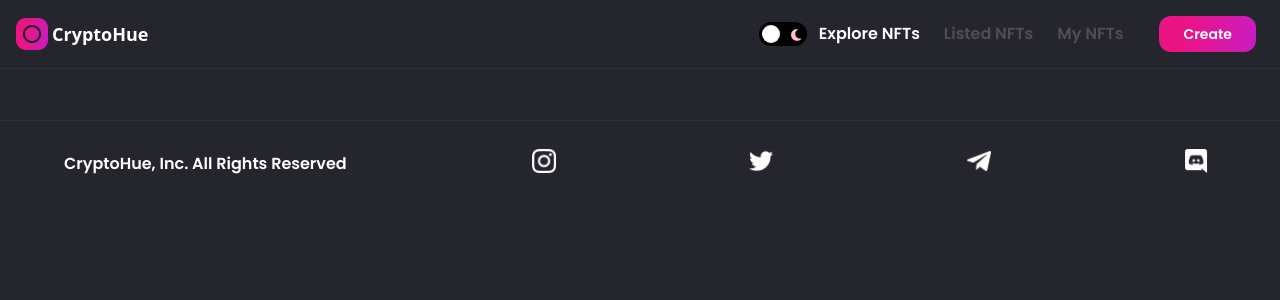
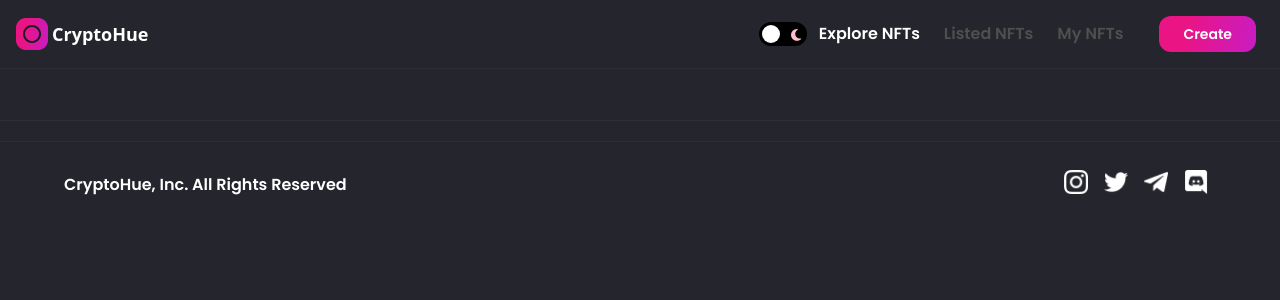
Before and after one commit to Jaumet91/nft-marketplace, a Next.js app: page / in a window 1280 px wide. Shown: the top 300 px of the page. Built offline with nearby package versions, Linux system fonts and the light colour scheme.

Commit message:
Footer.tsx: Socials added

```diff
--- a/components/Footer.tsx
+++ b/components/Footer.tsx
@@ -20,11 +20,14 @@ export const Footer = (props: Props) => {
 
   return (
     <footer className="flexCenter bordet-t flex-col border-nft-gray-1 py-16 dark:border-nft-black-1 sm:py-8">
+      <div className="flexCenter mt-5 w-full border-t border-nft-gray-1 px-16 dark:border-nft-black-1 sm:px-4"></div>
+
       <div className="flexCenter mt-5 w-full border-t border-nft-gray-1 px-16 dark:border-nft-black-1 sm:px-4">
         <div className="flexBetween mt-7 w-full flex-row sm:flex-col minmd:w-4/5">
           <p className="font-poppins text-base font-semibold text-nft-black-1 dark:text-white">
             CryptoHue, Inc. All Rights Reserved
           </p>
+          <div className="flex flex-row sm:mt-4">
             {[
               images.instagram,
               images.twitter,
@@ -44,6 +47,7 @@ export const Footer = (props: Props) => {
             ))}
           </div>
         </div>
+      </div>
     </footer>
   )
 }
```
Lines whose indentation alone changed are shown as unchanged.
